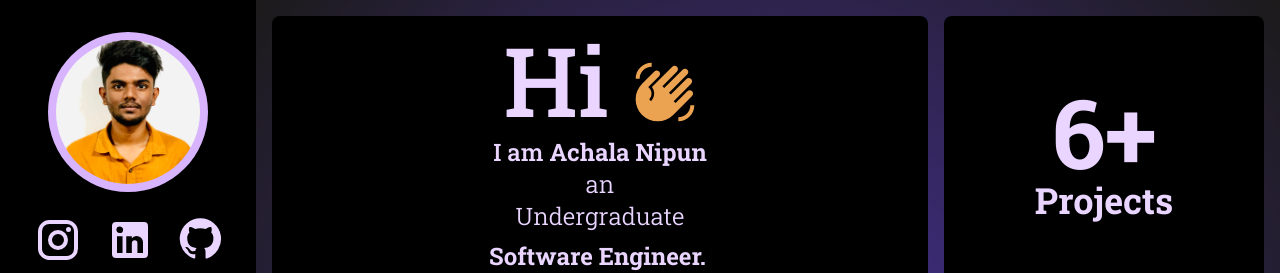
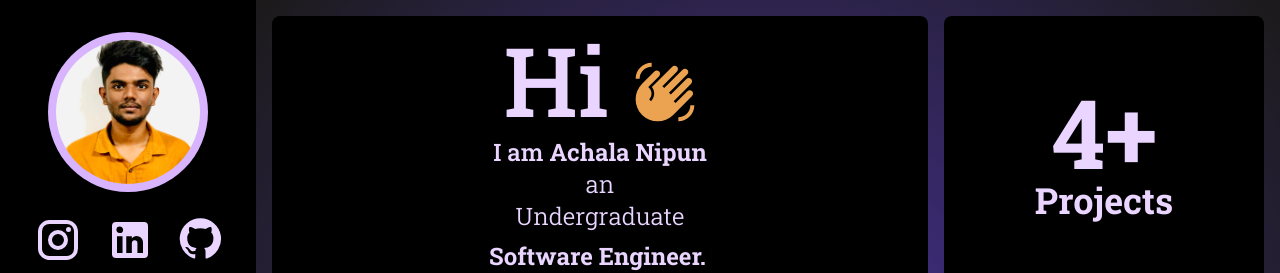
Before and after one commit to achala2702/portfolio, a React (Vite) app in the folder portfolio/: page / in a window 1280 px wide. Shown: the top 273 px of the page. Built offline with nearby package versions, Linux system fonts and the light colour scheme.

Commit message:
few changes on home page

```diff
--- a/portfolio/src/components/pages/Home.jsx
+++ b/portfolio/src/components/pages/Home.jsx
@@ -86,7 +86,7 @@ url:MongoDB}]
             isClicked === "work" ? "animate-clickOpacity" : ""
           }`}
         >
-          <span>6+</span>
+          <span>4+</span>
           <span className="text-4xl max-[760px]:text-xl">Projects</span>
         </Link>
 
```
